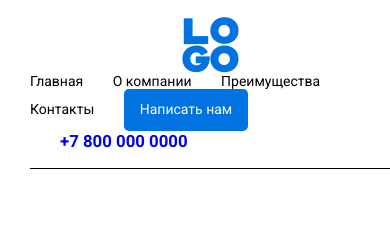
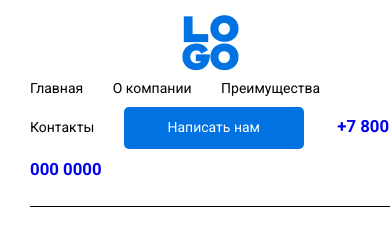
Before and after one commit to Igorsml/header, a plain HTML site: page index.html in a window 390 px wide. Shown: the top 246 px of the page. Drawn offline with Linux system fonts and the light colour scheme.

Commit message:
style_fot_pages

```diff
--- a/style.css
+++ b/Style/style.css
@@ -383,7 +383,7 @@ template {
   display: flex;
   justify-content: space-between;
   align-items: center;
-  padding: 17px 0;
+  padding: 15px 0;
   border-bottom: 1px solid #000;
 }
 
@@ -456,8 +456,15 @@ template {
 }
 
 @media (max-width:730px) {
- .navbar {
-   flex-shrink: 2;
+ .header__inner {
+   line-height: 2.5;
  }
-
+ .navbar{
+  display: flex;
+  align-items: center;
+  justify-content: center;
+ }
+ .contact {
+   width: 50%;
+ }
 }
--- a/index.html
+++ b/index.html
@@ -8,7 +8,7 @@
   <link rel="preconnect" href="https://fonts.googleapis.com">
   <link rel="preconnect" href="https://fonts.gstatic.com" crossorigin>
   <link href="https://fonts.googleapis.com/css2?family=Roboto:wght@400;500;700&display=swap" rel="stylesheet">
-  <link rel="stylesheet" href="/style.css">
+  <link rel="stylesheet" href="./style/style.css">
 </head>
 <body>
   <!-- Hader -->
@@ -18,7 +18,6 @@
   <div class="logo">
     <a href="#"><img src="/logo.png" alt=""></a>
   </div>
-  <div class="mobile">
   <nav class="navbar">
   <ul class="ul__disable">
  <li class="navitem"><a href="#">Главная</a></li>
@@ -26,10 +25,9 @@
  <li class="navitem"><a href="#">Преимущества</a></li>
  <li class="navitem"><a href="#">Контакты</a></li>
   <button class="contact">Написать нам</button>
+  <a class="phone" href="tel:+78000000000">+7 800 000 0000</a>
 </ul>
 </nav>
-<a class="phone" href="tel:+78000000000">+7 800 000 0000</a>
-    </div>
 </div>
 </div>
 </header>
```
